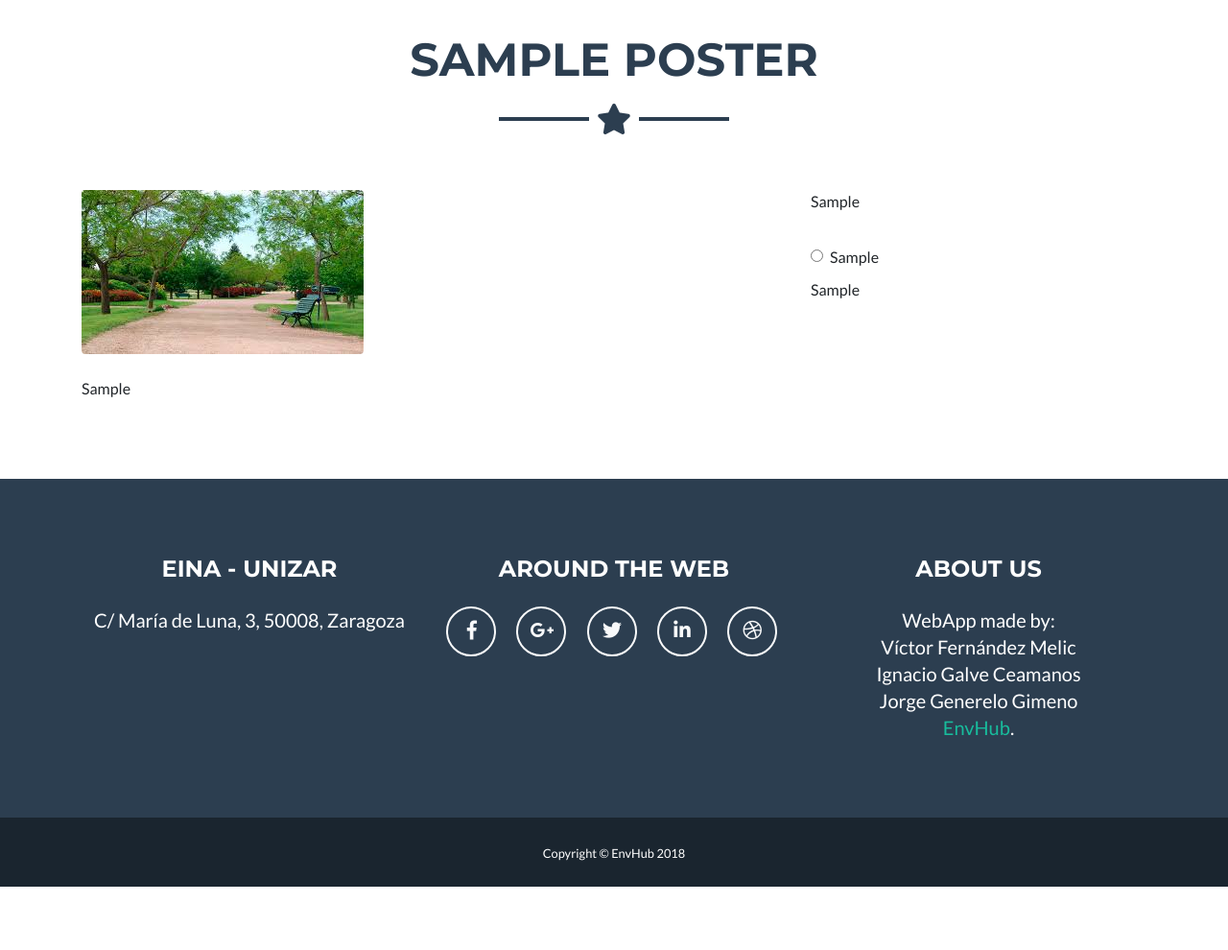
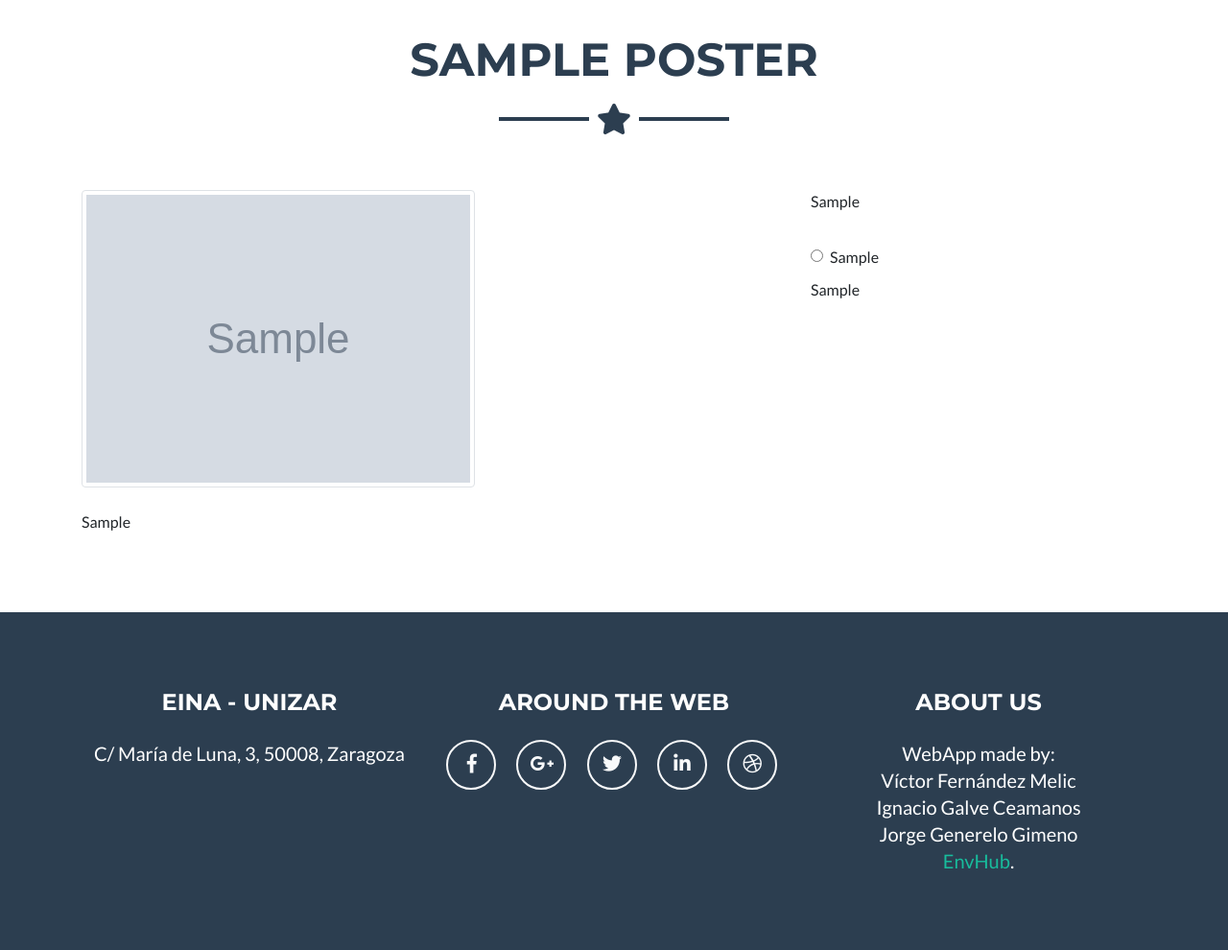
Before and after one commit to IgnacioSan22/sis-inf-project, a Flask app: page /poster/1 in a window 1280 px wide. Shown: the part 102-1092 px from the top of the page at 96% size. Before the commit the page ends 1026 px from the top, so only its background shows below. Run offline with Flask 2, Linux system fonts and the light colour scheme; a user stored in the database is signed in; tables that the repository leaves empty hold one stand-in row (values such as "Sample post"); grey boxes marked "Sample" are stand-in pictures; some libraries are stand-ins or nearby versions.

Commit message:
Cambios varios.

```diff
--- a/app/routes.py
+++ b/app/routes.py
@@ -49,7 +49,7 @@ def posterValidation(poster_id):
 @app.route('/poster/<int:poster_id>')
 @login_required
 def poster(poster_id):
-    post=Poster.getPosterById(poster_id)
+    post = Poster.getPosterById(poster_id)
     form =  ValidatePosterForm()
     questions = QuestionOption.getOpcionPreguntaByPosterId(poster_id)
     return render_template('poster.html', posts=post, form=form, questions=questions)
--- a/app/templates/adminProfile.html
+++ b/app/templates/adminProfile.html
@@ -134,7 +134,7 @@
                                     <div class="container">
                                       <div class="row">
                                         <div class="col-8" style="float:left;">
-                                            <p>Cartel: <a href="#" class="alert-link"> {{ poster.pregunta }}</a>.</p>
+                                            <p>Cartel: <a href="poster/{{ poster.id }}" class="alert-link"> {{ poster.pregunta }}</a>.</p>
                                         </div>
                                         <div class="col-2">
                                           <form action="deletePoster" method="post" novalidate style="color:#222;">
--- a/app/templates/index.html
+++ b/app/templates/index.html
@@ -35,7 +35,7 @@
         <br/>
           <div class="row">
               <div class="col-8">
-                <img src="/static/img/parque.jpg" class="rounded">
+                <img src="{{ post.imagen }}" class="rounded img-thumbnail">
                 <br/><br/>
                 <p style="text-align:justify">{{ post.info }}</p>
               </div>
--- a/app/templates/poster.html
+++ b/app/templates/poster.html
@@ -13,7 +13,7 @@
   <br/>
     <div class="row">
         <div class="col-8">
-          <img src="/static/img/parque.jpg" class="rounded">
+          <img src="{{ posts.imagen }}" class="rounded img-thumbnail">
           <br/><br/>
           <p style="text-align:justify">{{ posts.info }}</p>
         </div>
--- a/app/templates/posterValidation.html
+++ b/app/templates/posterValidation.html
@@ -13,7 +13,7 @@
   <br/>
     <div class="row">
         <div class="col-8">
-          <img src="/static/img/parque.jpg" class="rounded">
+          <img src="{{ posts.imagen }}" class="rounded img-thumbnail">
           <br/><br/>
           <p style="text-align:justify">{{ posts.info }}</p>
         </div>
```
